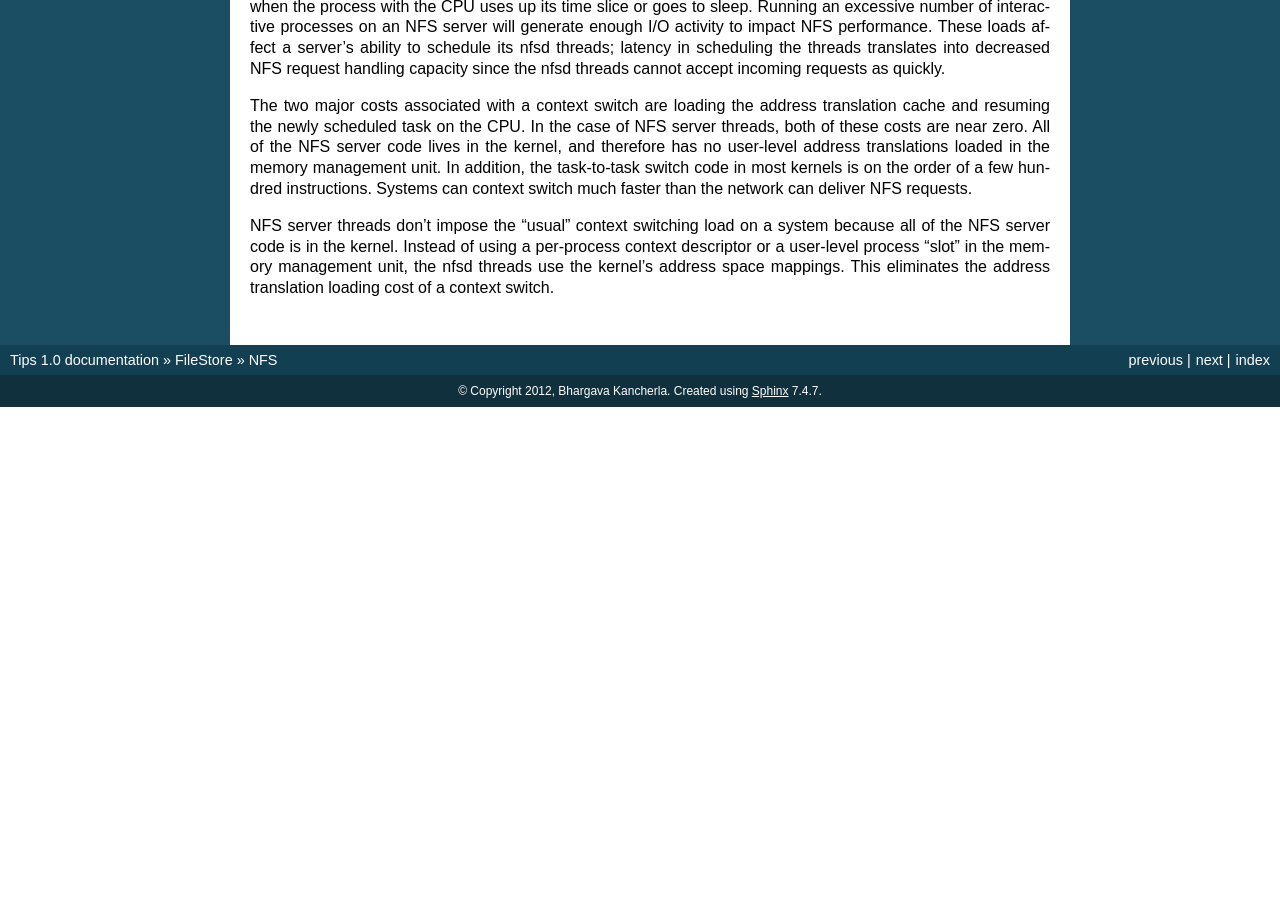
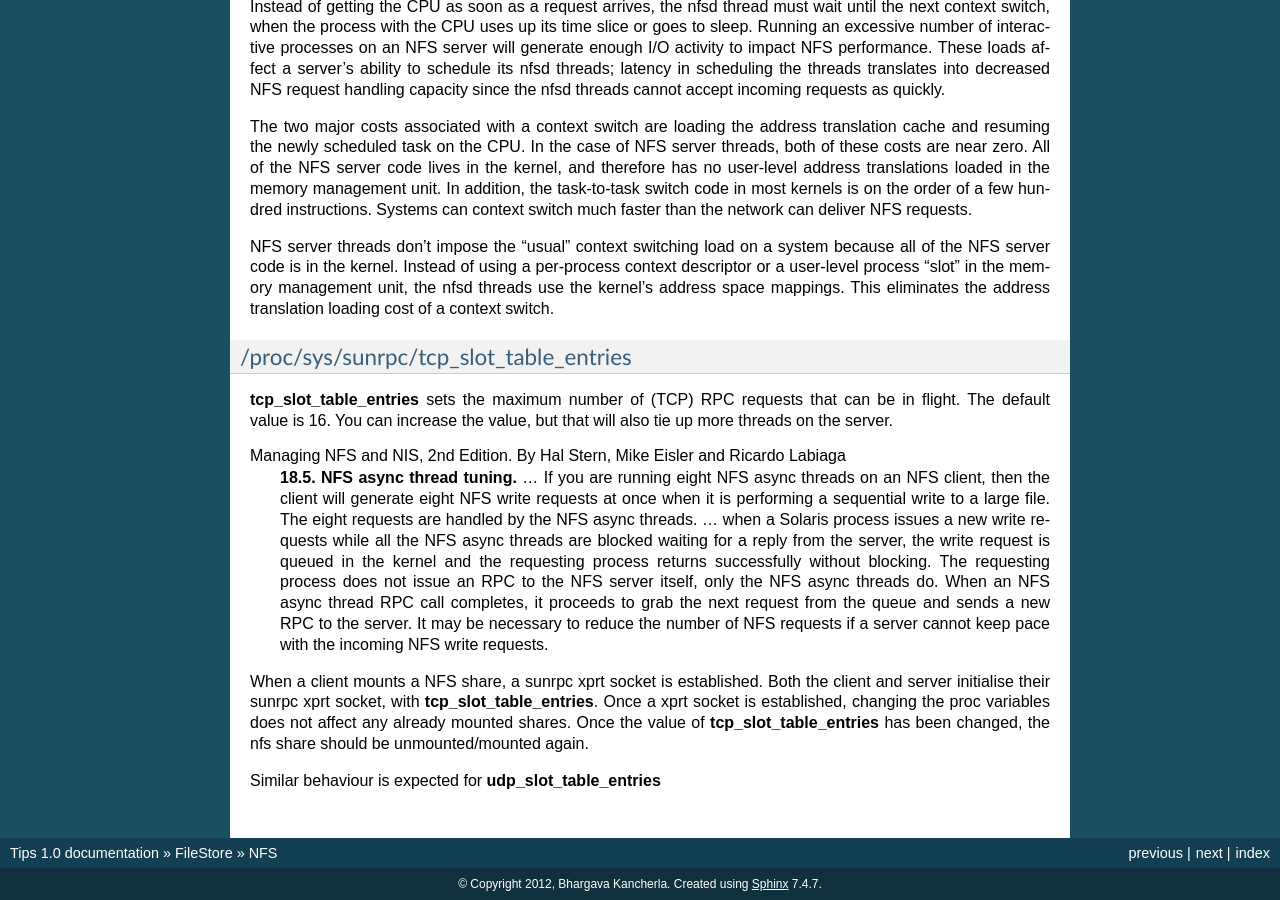
Before and after one commit to bhargavakumark/Notes, a Sphinx documentation site: the page built from source/filestore/nfs/nfs.rst, in a window 1280 px wide and 900 px high, scrolled down 24802 px. Built offline with Sphinx 7.4.7, drawn with Linux system fonts in a browser that asks for light colours; before the commit the page ends 25209 px from its top, so only the background shows below that; some of the changed text lies outside the part shown.

Commit message:
notes about tcp_slot_table_entries

```diff
--- a/source/filestore/nfs/nfs.rst
+++ b/source/filestore/nfs/nfs.rst
@@ -1182,3 +1182,28 @@ Instead of getting the CPU as soon as a request arrives, the nfsd thread must wa
 The two major costs associated with a context switch are loading the address translation cache and resuming the newly scheduled task on the CPU. In the case of NFS server threads, both of these costs are near zero. All of the NFS server code lives in the kernel, and therefore has no user-level address translations loaded in the memory management unit. In addition, the task-to-task switch code in most kernels is on the order of a few hundred instructions. Systems can context switch much faster than the network can deliver NFS requests.
 
 NFS server threads don't impose the "usual" context switching load on a system because all of the NFS server code is in the kernel. Instead of using a per-process context descriptor or a user-level process "slot" in the memory management unit, the nfsd threads use the kernel's address space mappings. This eliminates the address translation loading cost of a context switch.
+
+=======================================
+/proc/sys/sunrpc/tcp_slot_table_entries
+=======================================
+
+**tcp_slot_table_entries** sets the maximum number of (TCP) RPC requests that can be in flight. The default value is 16. You can increase the value, but that will also tie up more threads on the server.
+
+Managing NFS and NIS, 2nd Edition.  By Hal Stern, Mike Eisler and Ricardo Labiaga
+        **18.5. NFS async thread tuning.**
+        ...
+        If you are running eight NFS async threads on an NFS client, then the client
+        will generate eight NFS write requests at once when it is performing
+        a sequential write to a large file. The eight requests are handled by the NFS
+        async threads. ... when a Solaris process issues a new write requests while
+        all the NFS async threads are blocked waiting for a reply from the server,
+        the write request is queued in the kernel and the requesting process returns
+        successfully without blocking. The requesting process does not issue an RPC to
+        the NFS server itself, only the NFS async threads do. When an NFS async thread
+        RPC call completes, it proceeds to grab the next request from the queue and
+        sends a new RPC to the server. It may be necessary to reduce the number of NFS
+        requests if a server cannot keep pace with the incoming NFS write requests.
+
+When a client mounts a NFS share, a sunrpc xprt socket is established. Both the client and server initialise their sunrpc xprt socket, with **tcp_slot_table_entries**. Once a xprt socket is established, changing the proc variables does not affect any already mounted shares. Once the value of **tcp_slot_table_entries** has been changed, the nfs share should be unmounted/mounted again.
+
+Similar behaviour is expected for **udp_slot_table_entries**
```
